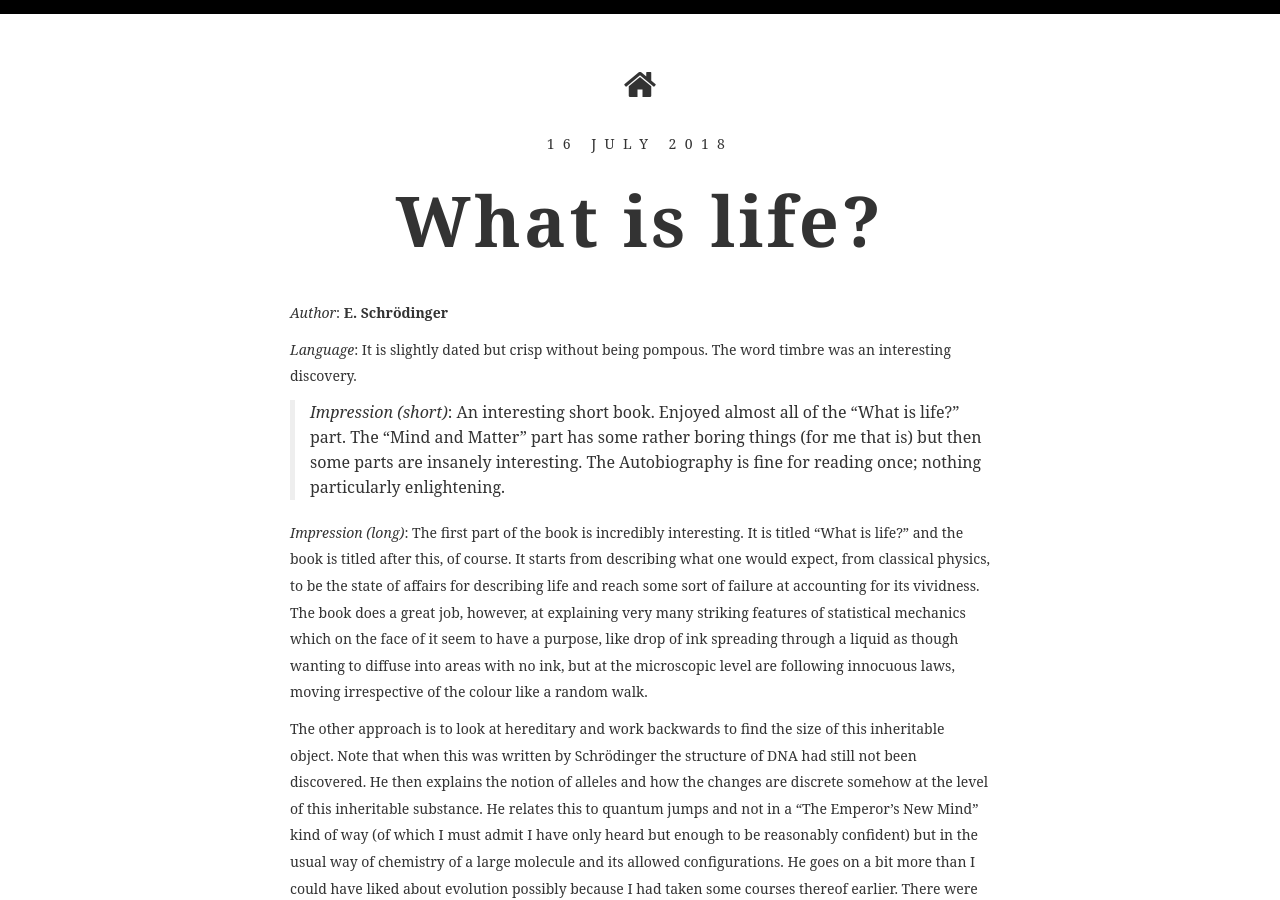
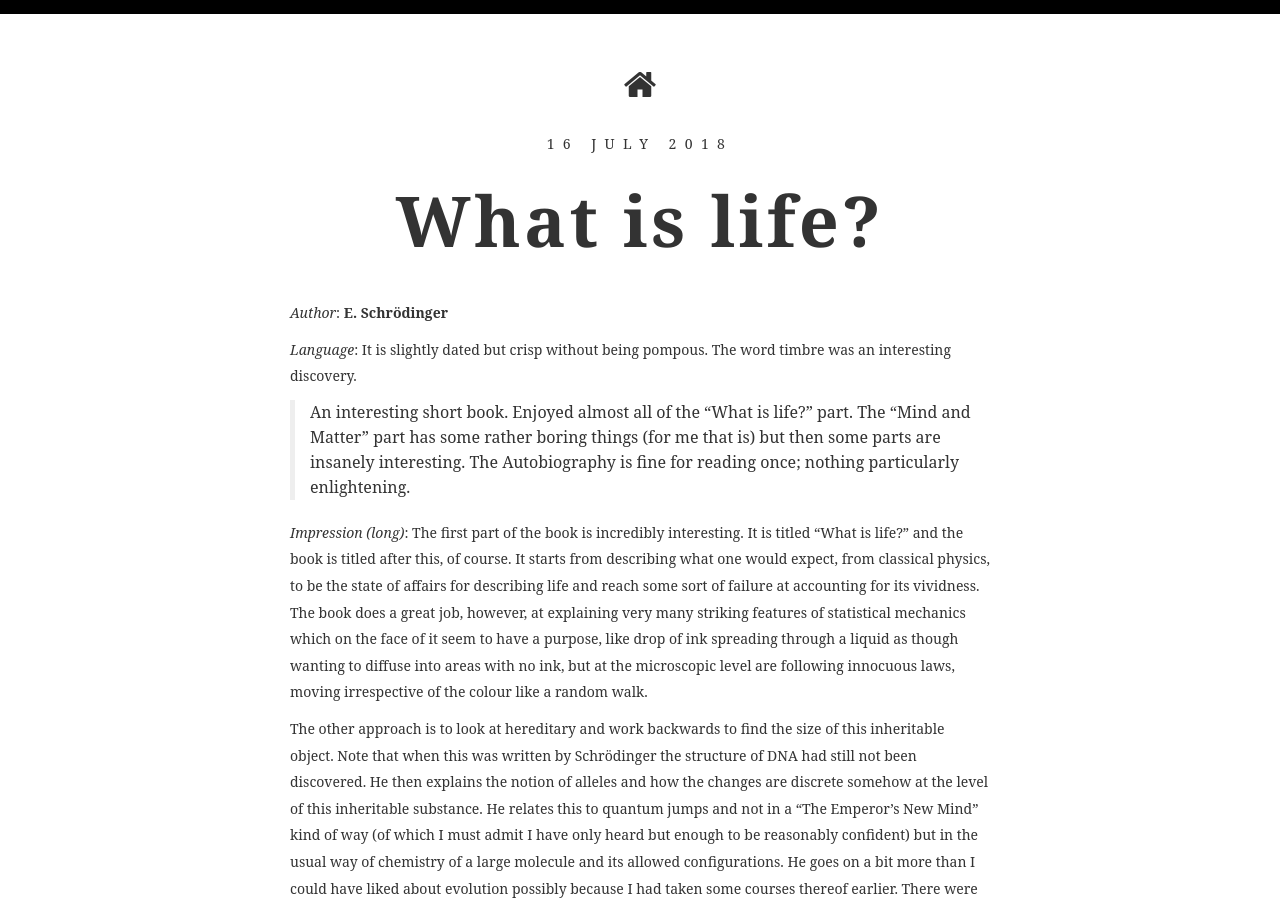
Before and after one commit to gleaned/gleaned.github.io, a Jekyll site: the page built from _posts/2018-07-16-Schrödinger.md, in a window 1280 px wide and 900 px high. Built offline with Jekyll 4.4.1, drawn with Linux system fonts in a browser that asks for light colours; some web fonts are replaced; comment, search, counter and statistics services are not loaded.

Commit message:
/ ‘_posts/2018-07-16-SchrÃ¶dinger.md’

```diff
--- a/_posts/2018-07-16-Schrödinger.md
+++ b/_posts/2018-07-16-Schrödinger.md
@@ -9,7 +9,7 @@ abstract: An interesting short book. Enjoyed almost all of the "What is life?" p
 
 *Language*: It is slightly dated but crisp without being pompous. The word timbre was an interesting discovery.
 
-> *Impression (short)*: An interesting short book. Enjoyed almost all of the "What is life?" part. The "Mind and Matter" part has some rather boring things (for me that is) but then some parts are insanely interesting. The Autobiography is fine for reading once; nothing particularly enlightening.
+> An interesting short book. Enjoyed almost all of the "What is life?" part. The "Mind and Matter" part has some rather boring things (for me that is) but then some parts are insanely interesting. The Autobiography is fine for reading once; nothing particularly enlightening.
 
 *Impression (long)*: The first part of the book is incredibly interesting. It is titled “What is life?” and the book is titled after this, of course. It starts from describing what one would expect, from classical physics, to be the state of affairs for describing life and reach some sort of failure at accounting for its vividness. The book does a great job, however, at explaining very many striking features of statistical mechanics which on the face of it seem to have a purpose, like drop of ink spreading through a liquid as though wanting to diffuse into areas with no ink, but at the microscopic level are following innocuous laws, moving irrespective of the colour like a random walk.
 
```
